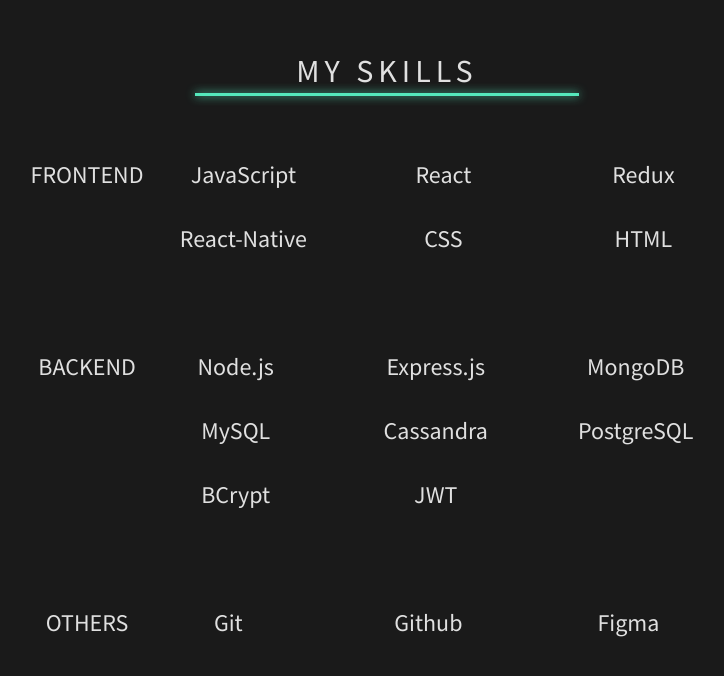
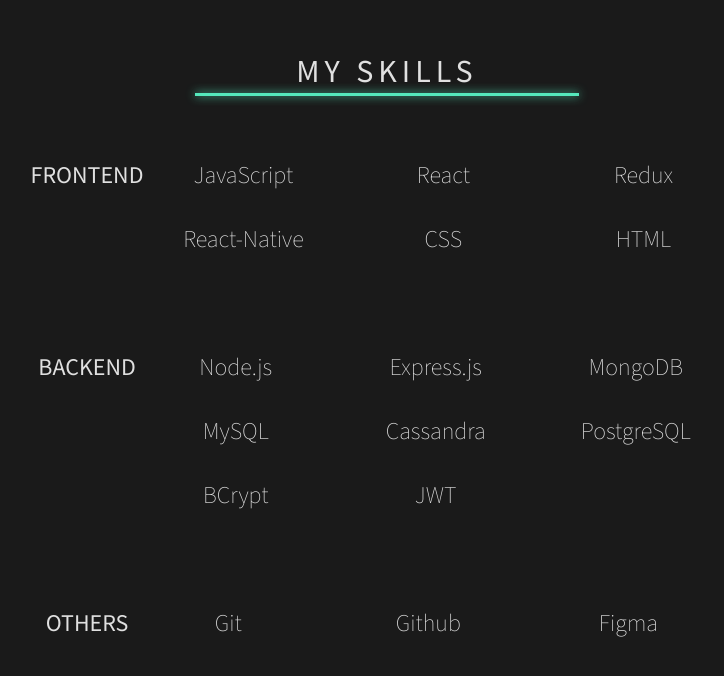
Before and after one commit to weitsesun/portfolio, a React (Create React App) app: page / in a window 1280 px wide. Shown: the part 1002-1678 px from the top of the page, without its empty margins (253-977 px from the left). Built offline with nearby package versions, Linux system fonts and the light colour scheme.

Commit message:
changed skill font-weight to 200

```diff
--- a/src/components/Skills.js
+++ b/src/components/Skills.js
@@ -9,6 +9,7 @@
   genre_container,
   genre,
   table,
+  skill,
 } from "../styles/Skills.module.css";
 
 export default function Skills() {
@@ -34,7 +35,9 @@
       <div className={genre}>{data.name}</div>
       <div className={table}>
         {data.skills.map((s) => (
-          <div key={s}>{s}</div>
+          <div className={skill} key={s}>
+            {s}
+          </div>
         ))}
       </div>
     </div>
--- a/src/styles/Skills.module.css
+++ b/src/styles/Skills.module.css
@@ -60,3 +60,7 @@
   justify-items: center;
   align-items: flex-start;
 }
+
+.skill {
+  font-weight: 200;
+}
```
